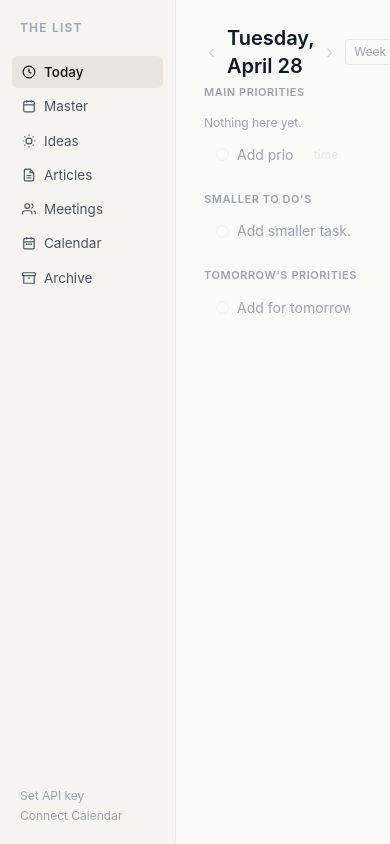
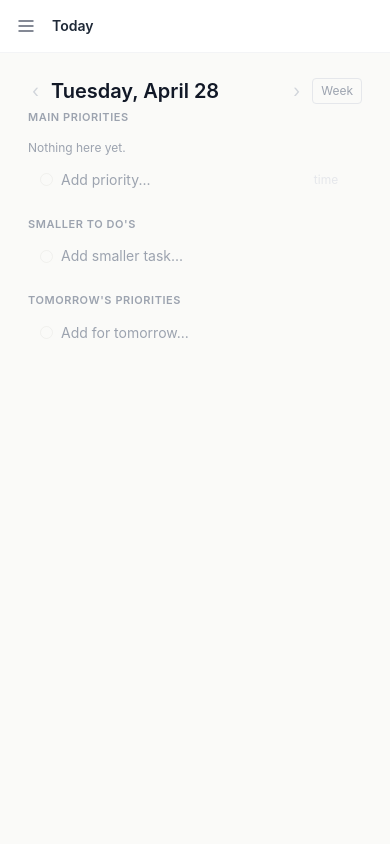
Before and after one commit to joshuasitt/The-List, a Flask app: page / in a window 390 px wide. Run offline with Flask 3, Linux system fonts and the light colour scheme; data that the repository does not hold is empty; some libraries are stand-ins or nearby versions.

Commit message:
Add files via upload

```diff
--- a/templates/index.html
+++ b/templates/index.html
@@ -148,12 +148,16 @@
     .cal-unscheduled.cal-panel-drop-active { background: #EFF6FF; }
     #cal-gcal-popup { position: fixed; background: white; border: 1px solid #E5E7EB; border-radius: 10px; box-shadow: 0 4px 16px rgba(0,0,0,0.12); padding: 12px 14px; z-index: 300; min-width: 210px; max-width: 290px; }
     .cal-gcal-syncing { opacity: 0.7; }
+    #sidebar.mobile-open { display: flex !important; position: fixed; top: 0; left: 0; height: 100vh; box-shadow: 4px 0 24px rgba(0,0,0,0.15); }
   </style>
 </head>
 <body class="font-sans text-gray-900 h-screen flex overflow-hidden">
 
+<!-- Mobile nav overlay -->
+<div id="mobile-overlay" onclick="toggleMobileNav()" style="display:none;position:fixed;inset:0;background:rgba(0,0,0,0.3);z-index:40"></div>
+
 <!-- SIDEBAR -->
-<div id="sidebar" class="w-44 min-w-44 flex flex-col py-5 px-3 border-r border-gray-200 bg-sidebar overflow-y-auto">
+<div id="sidebar" class="w-44 min-w-44 hidden md:flex flex-col py-5 px-3 border-r border-gray-200 bg-sidebar overflow-y-auto" style="z-index:50">
   <div class="px-2 mb-5">
     <div class="text-xs font-semibold tracking-widest text-gray-400 uppercase">The List</div>
   </div>
@@ -195,6 +199,13 @@
 
 <!-- MAIN -->
 <div id="main" class="flex-1 overflow-hidden flex flex-col">
+  <!-- Mobile top bar -->
+  <div class="md:hidden flex items-center gap-3 px-4 py-3 border-b border-gray-100 bg-white flex-shrink-0">
+    <button onclick="toggleMobileNav()" class="text-gray-500 p-1 -ml-1">
+      <svg width="20" height="20" viewBox="0 0 24 24" fill="none" stroke="currentColor" stroke-width="2"><line x1="3" y1="6" x2="21" y2="6"/><line x1="3" y1="12" x2="21" y2="12"/><line x1="3" y1="18" x2="21" y2="18"/></svg>
+    </button>
+    <span id="mobile-section-title" class="font-semibold text-sm text-gray-800">Today</span>
+  </div>
 
   <!-- TODAY -->
   <section id="section-today" class="flex-1 overflow-hidden flex">
@@ -593,10 +604,26 @@ function esc(s) { return String(s||'').replace(/&/g,'&amp;').replace(/</g,'&lt;'
 
 // ── NAVIGATION ────────────────────────────────────────────────────────────
 
+function toggleMobileNav() {
+  const s = document.getElementById('sidebar')
+  const o = document.getElementById('mobile-overlay')
+  const open = s.classList.toggle('mobile-open')
+  o.style.display = open ? 'block' : 'none'
+}
+
+function closeMobileNav() {
+  document.getElementById('sidebar').classList.remove('mobile-open')
+  document.getElementById('mobile-overlay').style.display = 'none'
+}
+
 function showSection(name) {
   state.section = name
   document.querySelectorAll('.nav-item').forEach(el => el.classList.toggle('active', el.dataset.section===name))
   document.querySelectorAll('[id^="section-"]').forEach(el => el.classList.toggle('hidden', el.id!==`section-${name}`))
+  const titles = {today:'Today',week:'Master',ideas:'Ideas',articles:'Articles',meetings:'Meetings',calendar:'Calendar',archive:'Archive'}
+  const t = document.getElementById('mobile-section-title')
+  if (t) t.textContent = titles[name] || name
+  closeMobileNav()
   if (name==='today') renderToday()
   if (name==='week') renderWeek()
   if (name==='ideas') renderIdeas()
```
